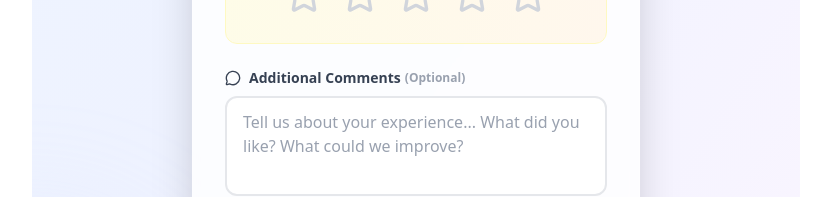
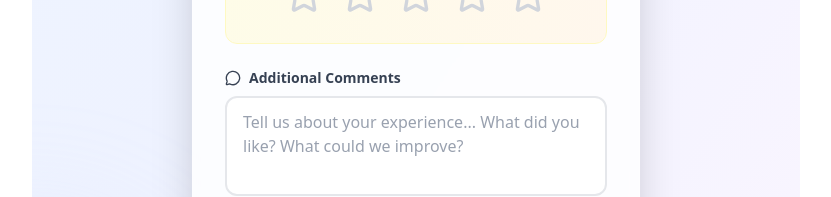
Before and after one commit to yarrowtech/EEC, a React (Vite) app in the folder frontend/: page /feedback in a window 1280 px wide. Shown: the part 839-1036 px from the top of the page, without its empty margins (224-1055 px from the left). Built offline with nearby package versions, Linux system fonts and the light colour scheme.

Commit message:
feedback form update

```diff
--- a/frontend/src/pages/FeedbackPage.jsx
+++ b/frontend/src/pages/FeedbackPage.jsx
@@ -196,7 +196,6 @@
             <label htmlFor="feedback" className="flex items-center text-xs sm:text-sm font-semibold text-gray-700 mb-2">
               <MessageCircle className="w-3 sm:w-4 h-3 sm:h-4" />
               <span className="ml-2">Additional Comments</span>
-              <span className="ml-1 text-gray-400 text-xs">(Optional)</span>
             </label>
             <textarea
               id="feedback"
```
